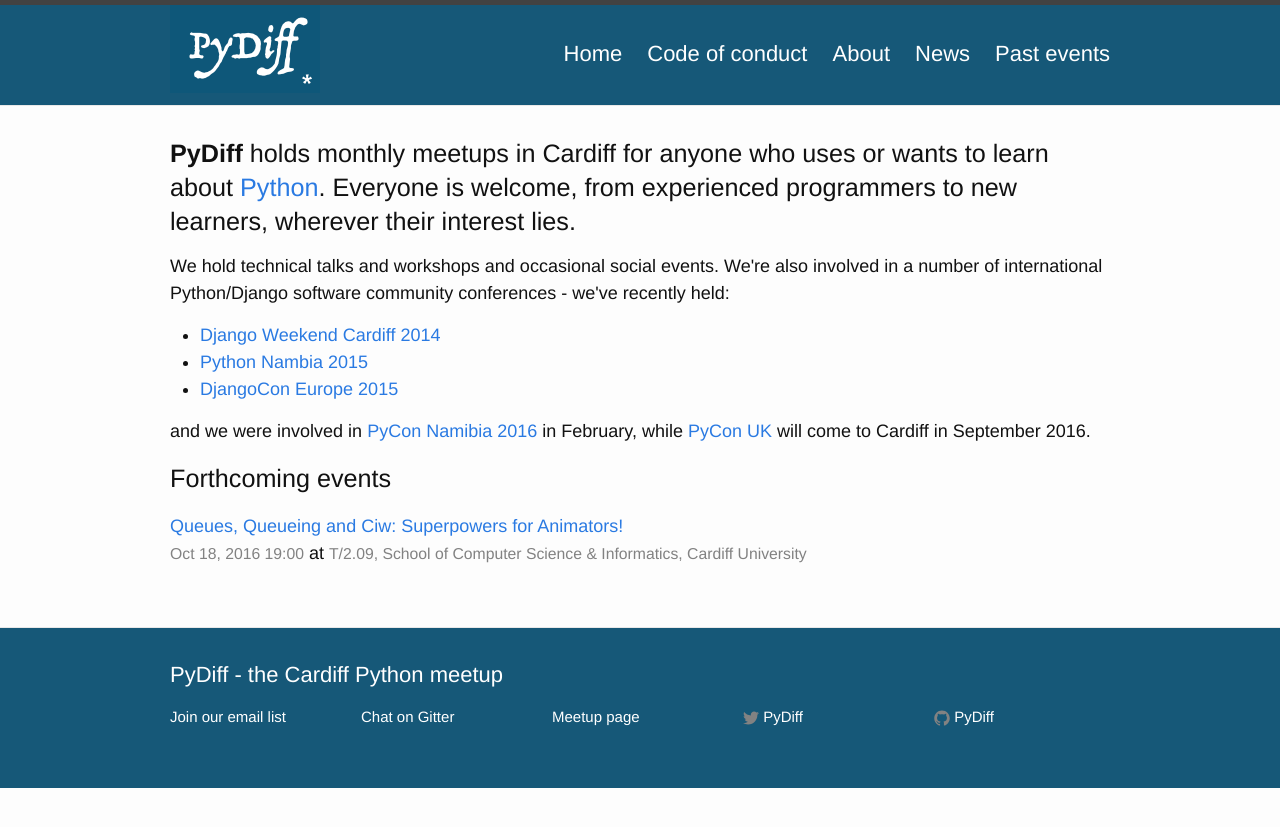
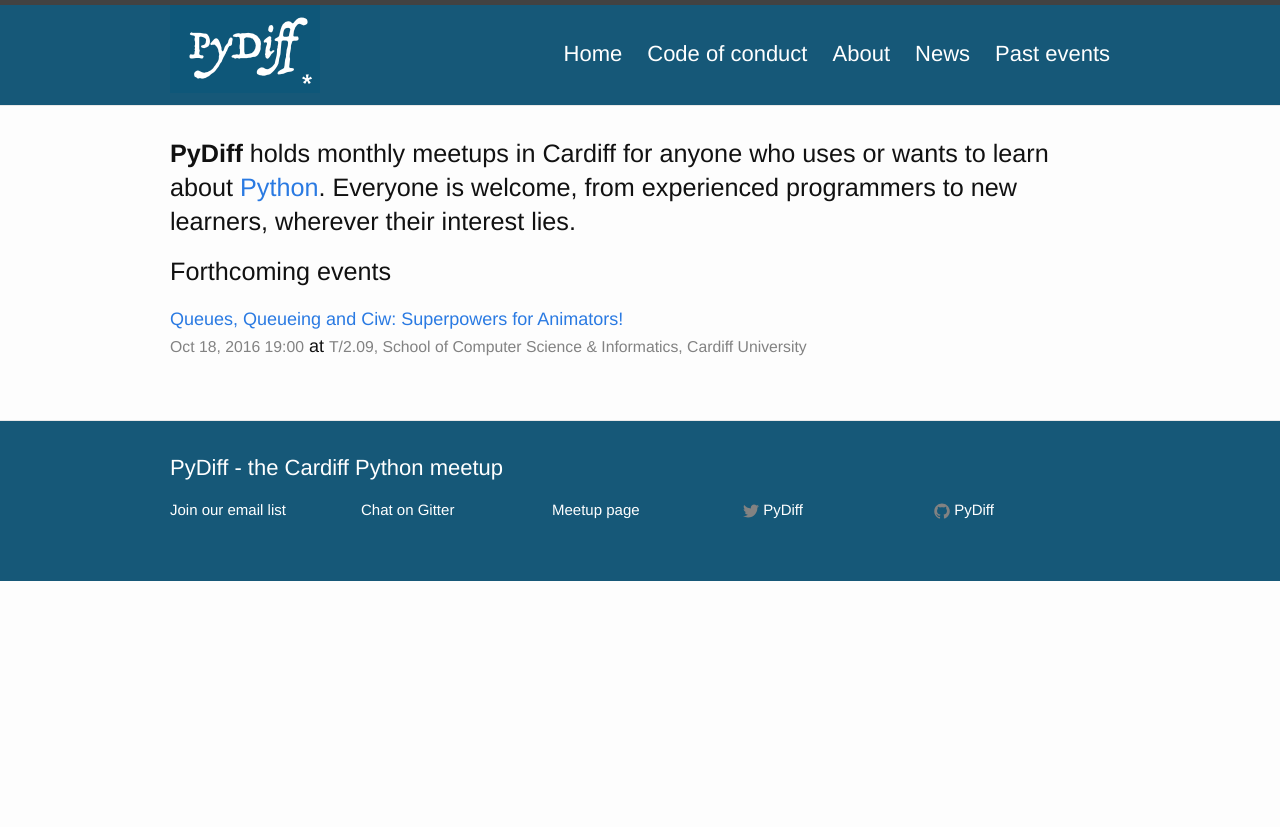
Before and after one commit to PyDiff/PyDiff.github.io, a Jekyll site: the page built from index.html, in a window 1280 px wide. Shown: the top 827 px of the page. Built offline with Jekyll 4.4.1, drawn with Linux system fonts in a browser that asks for light colours.

Commit message:
Remove other events from front page.

```diff
--- a/index.html
+++ b/index.html
@@ -7,17 +7,6 @@
     <p><strong>PyDiff</strong> holds monthly meetups in Cardiff for anyone who uses or wants to learn about <a href="http://python.org">Python</a>. Everyone is welcome, from experienced programmers to new learners, wherever their interest lies.</p>
 
     </section>
-
-    <p>We hold technical talks and workshops and occasional social events. We're also involved in a number of international Python/Django software community conferences -  we've recently held:
-
-      <ul>
-        <li><a href="http://djangoweekend.org">Django Weekend Cardiff 2014</a></li>
-        <li><a href="http://python-namibia.org">Python Nambia 2015</a></li>
-        <li><a href="http://2015.djangocon.eu">DjangoCon Europe 2015</a></li>
-      </ul>
-
-      and we were involved in <a href="http://na.pycon.org/">PyCon Namibia 2016</a> in February, while <a href="http://pyconuk.org">PyCon UK</a> will come to Cardiff in September 2016.</p>
-
 
   <h1 class="page-heading">Forthcoming events</h1>
 
```
